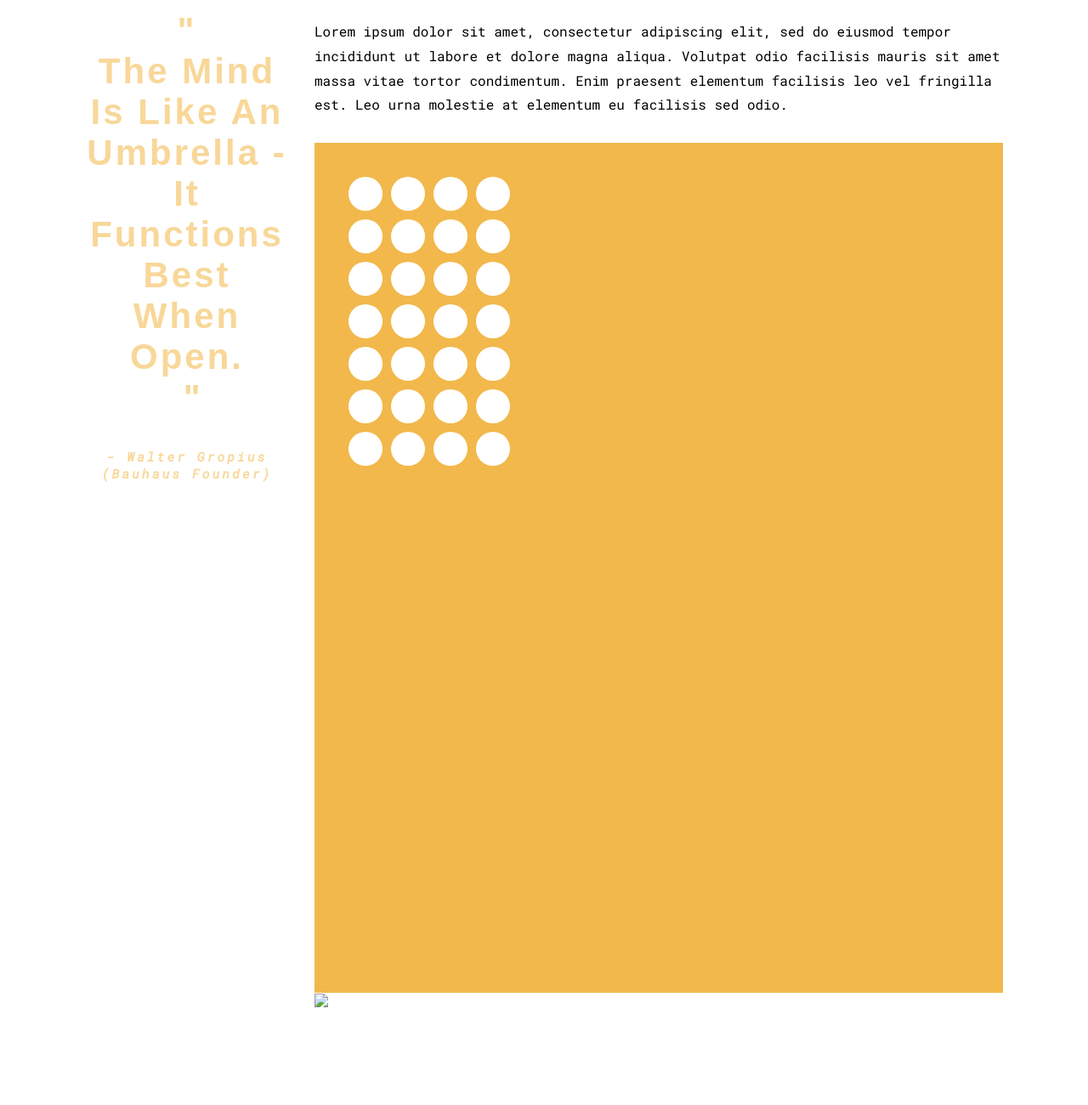
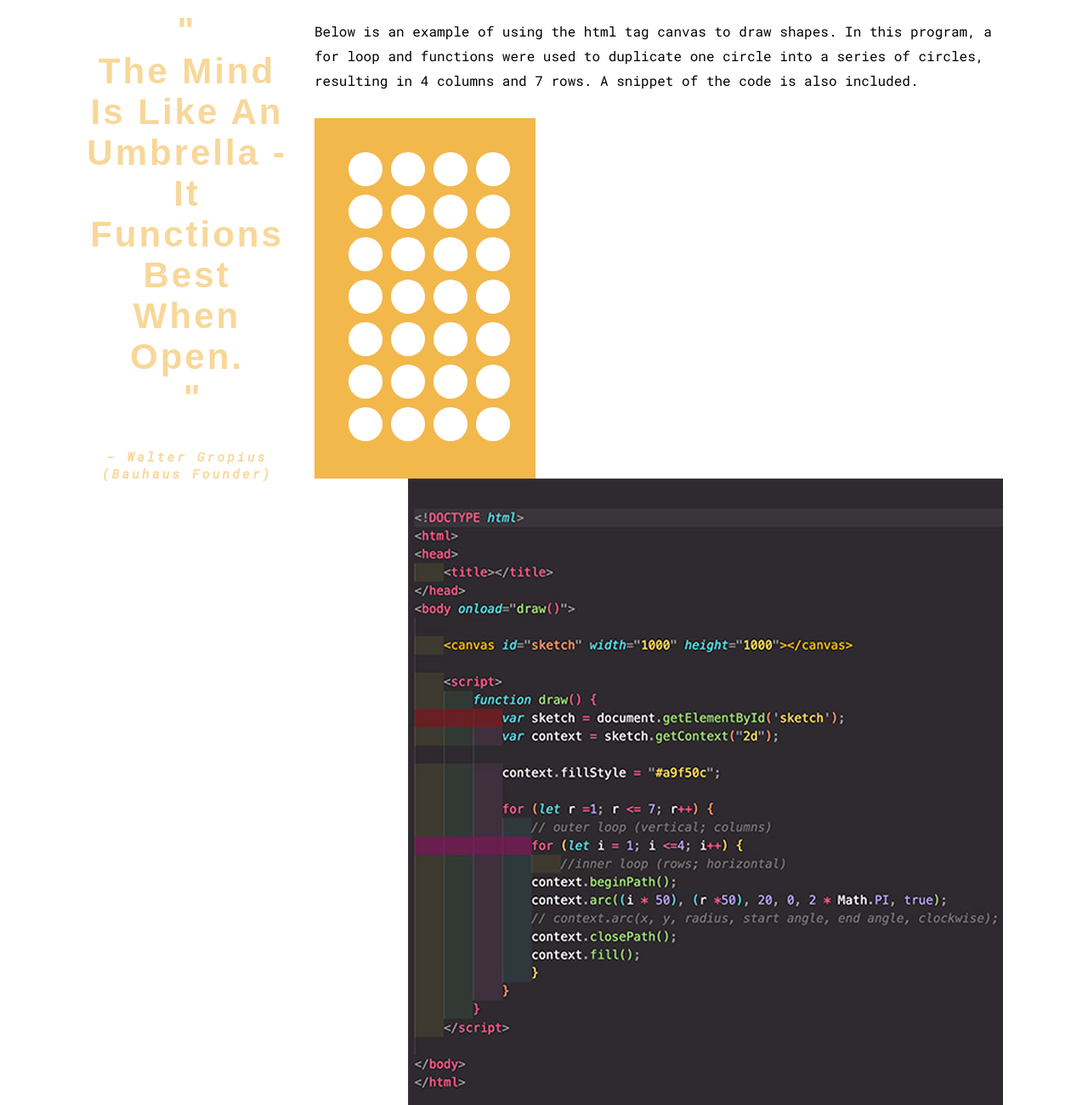
Before and after one commit to jasmine-her/lab-15-personal-site, a plain HTML site: page myportfolio.html in a window 1280 px wide. Shown: the part 300-1600 px from the top of the page at 85% size. Drawn offline with Linux system fonts and the light colour scheme; a web font is replaced by a local one.

Commit message:
updating all html files as I test site, fix bugs..fine tune

```diff
--- a/myportfolio.html
+++ b/myportfolio.html
@@ -42,15 +42,15 @@
     <!--Container for content-->
     <div class="container">
         <div class="stuff" id="leading-paragraph">
-            <p>Lorem ipsum dolor sit amet, consectetur adipiscing elit, sed do eiusmod tempor incididunt ut labore et dolore magna aliqua. Volutpat odio facilisis mauris sit amet massa vitae tortor condimentum. Enim praesent elementum facilisis leo vel fringilla est. Leo urna molestie at elementum eu facilisis sed odio.</p>
+            <p>Below is an example of using the html tag canvas to draw shapes. In this program, a for loop and functions were used to duplicate one circle into a series of circles, resulting in 4 columns and 7 rows. A snippet of the code is also included. </p>
 
 <!--design element...floating rules-->
 
 
 <!--four by seven cirle canvas html proj / wk 13 to run in portfolio-->
-                <div class="stuff" id="animation-proj-small">
+                <div class="gallery" id="animation-proj-small">
 
-                    <canvas id="sketch" width="600" height="600"></canvas>
+                    <canvas id="sketch" width="250" height="400"></canvas>
 
                     <script>
                         function draw() {
@@ -75,10 +75,11 @@
                </div>
 
         <!--four by seven cirle canvas html proj / wk 13 lab code snippet.-->
-
-                        <div class="snippet"><img src="images/snippet of code wk 13 four by seven circles 600px.jpg" ></div>
-                    </div>
-                </div>
+                        <div class="snippet">
+                            <img src="images/code-four-by-seven-circles-600px.jpg">
+                        </div>
+        </div>
+    </div>
 
     <!--design element...floating rules-->
 
--- a/style.css
+++ b/style.css
@@ -179,10 +179,11 @@ div#animation-proj-big {
 
 div#animation-proj-small {
     background-color: #F2B84B;
-    width: 1000px;
-    height: 1000px;
+    width: 260px;
+    height: auto;
     margin: auto;
     padding: 10px;
+    float: left;
 }
 
 div#intro{
@@ -241,6 +242,8 @@ p {
   }
 
   .snippet {
-      width: 400px;
       height: auto;
+      float: right;
+      max-width: 700px;
+      overflow: hidden;
   }
```
Also changed, not shown: contact.html (+12 -27 lines), images/code-four-by-seven-circles-450px.jpg (added), images/code-four-by-seven-circles-600px.jpg (added), images/code-wk13-four-by-seven600px.jpg (added), images/snippet of code wk 13 four by seven circles 600px.jpg (deleted).
